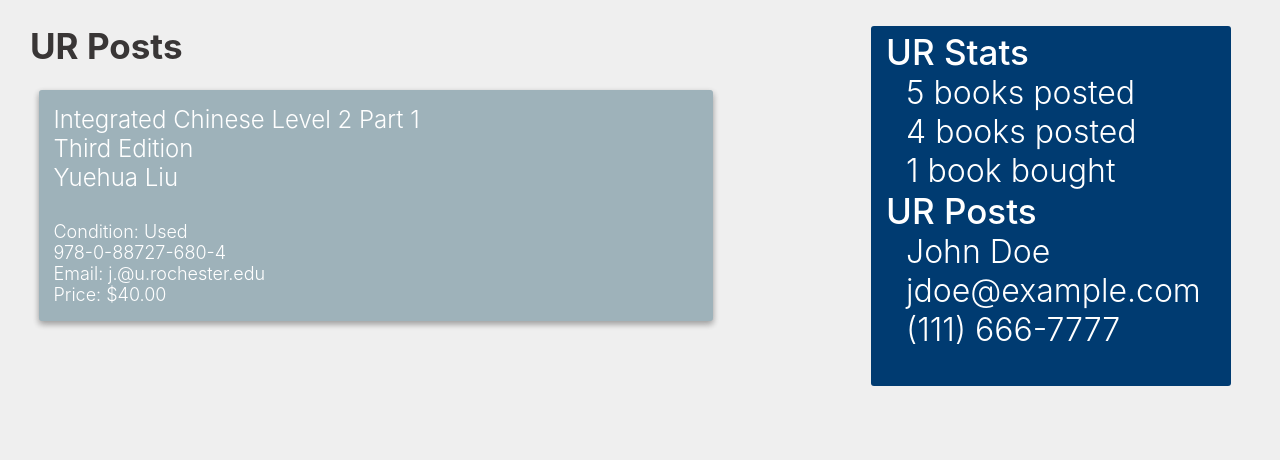
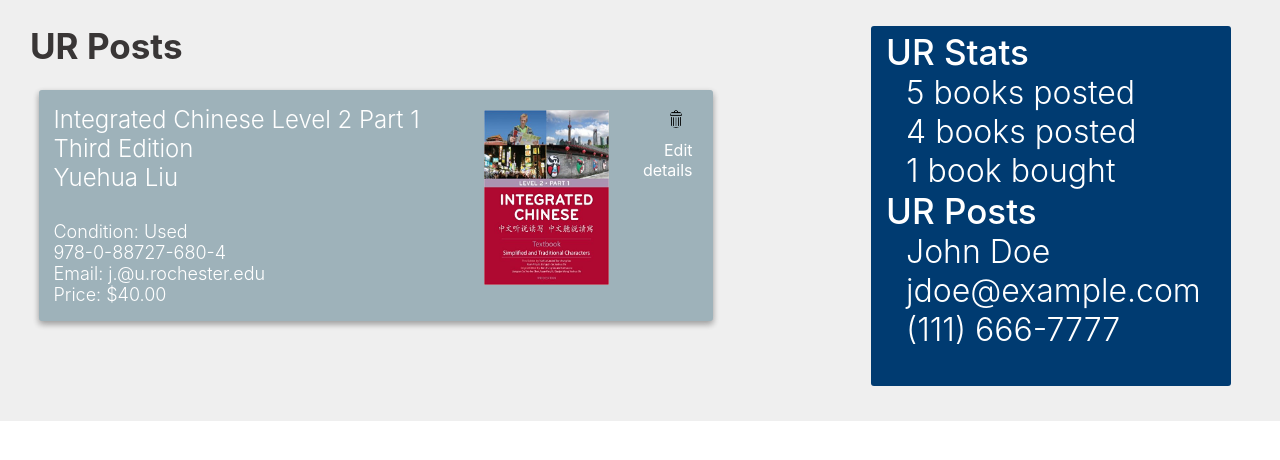
Before and after one commit to RocHack/textbook-exchange, a plain HTML site: page frontend/Aileen Zeng/index.html in a window 1280 px wide. Shown: the part 74-534 px from the top of the page. Drawn offline with Linux system fonts and the light colour scheme.

Commit message:
Finished first version of UR Posts

```diff
--- a/frontend/Aileen Zeng/index.html
+++ b/frontend/Aileen Zeng/index.html
@@ -12,9 +12,11 @@
                     <a class="navhome" href="">UR Textbook Exchange</a>
                 </div>
                 <div class="right-align">
-                    <a href="https://www.google.com"> <!-- beh -->
-                        <img src="food.jpeg" alt="User" width="47" height="47">
-                    </a>
+                    <div class="img-style-1">
+                        <a href="https://www.google.com"> <!-- beh -->
+                            <img src="food.jpeg" alt="User" width="47" height="47">
+                        </a>
+                    </div>
                     <a class="nav-link button" href="">Sign Out</a>
                 </div>
             </div>
@@ -53,6 +55,12 @@
                             </u3>
                         </div>
                     </div>
+
+                    <div class="right-align-2">
+                        <img id="img2" src="book-example.jpeg" alt="Book" width="125" height="175">
+                        <img id="img3" src="trash-can.png" alt="Delete" width="14" height="18">
+                        <div class="edit-text">Edit details</div>
+                    </div>
                 </div>
             </div>
         </div>
--- a/frontend/Aileen Zeng/style.css
+++ b/frontend/Aileen Zeng/style.css
@@ -76,7 +76,7 @@ img {
     display: flex;
     flex-direction: row;
     width: 100%;
-    height: 2000px; /* 100% isn't working?? I don't understand css */
+    height: 100%; /* 100% isn't working?? I don't understand css */
 
 }
 
@@ -160,8 +160,10 @@ u3 {
 .right-align-2 {
     display: flex;
     justify-content: flex-end;
-    width: 50%;
+    width: 25%;
+    height: 247px;
     flex-grow: 4;
+    margin: 0px;
 }
 
 .book-img {
@@ -170,6 +172,16 @@ u3 {
     margin: 0px;
 }
 
-img2 {
-    margin: 10px 0px;
+#img2 {
+    margin: 20px 120px;
+    border-radius: 0%;
 }
+
+#img3 {
+    margin: 20px -60px;
+}
+
+.edit-text {
+    text-align: right;
+    margin: 50px 20px;
+}
```
Also changed, not shown: frontend/Aileen Zeng/trash-can.png (added).
